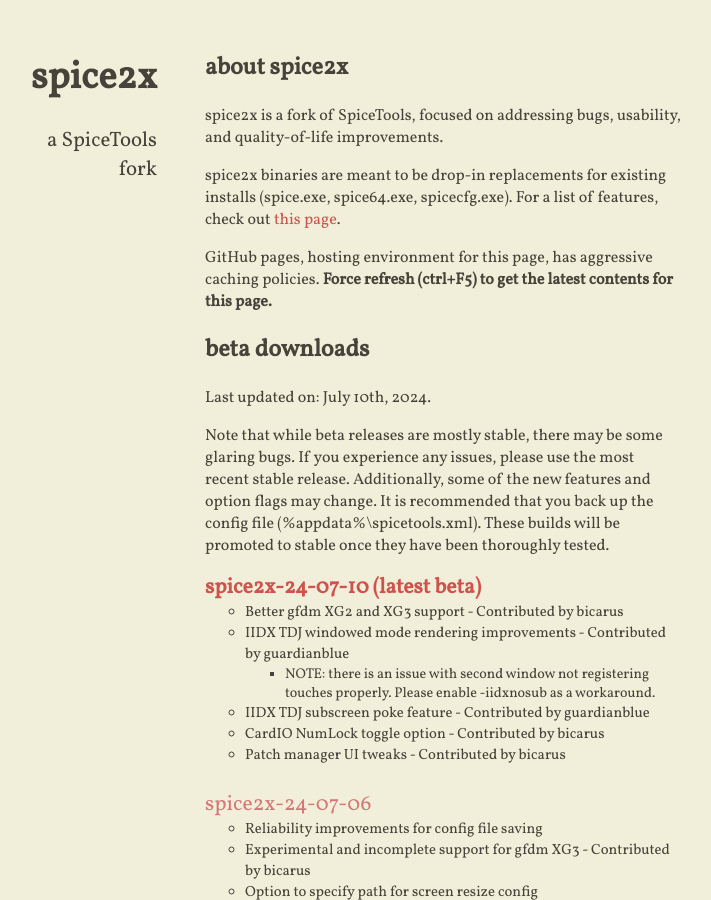
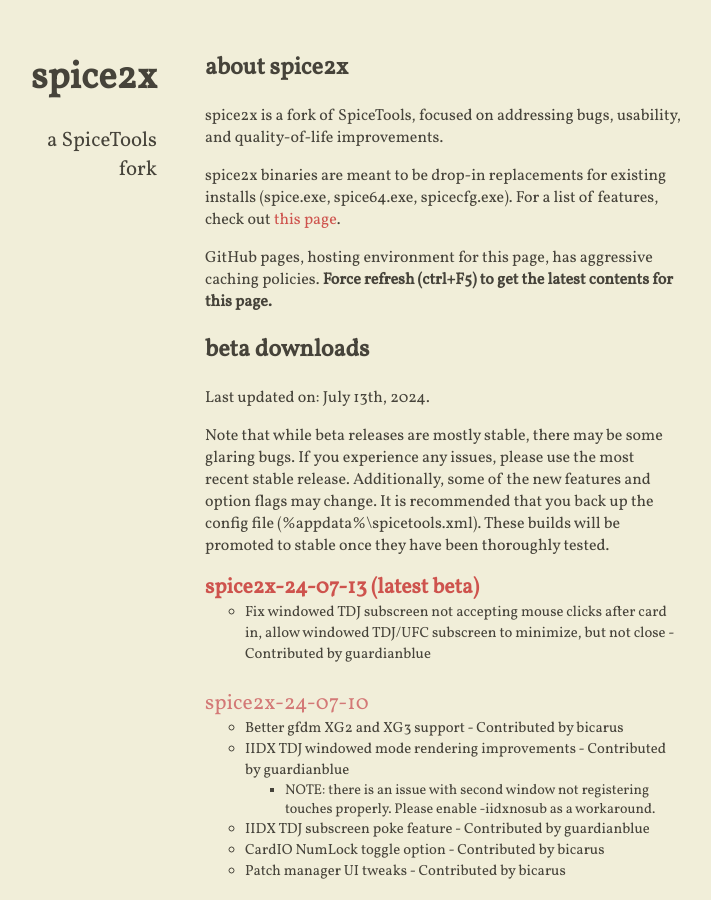
Before and after one commit to spice2x/spice2x.github.io, a Jekyll site: the page built from docs/index.html, in a window 1280 px wide and 900 px high. Shown: the whole window, without its empty margins (299-1010 px from the left). Built offline with Jekyll 4.4.1, drawn with Linux system fonts in a browser that asks for light colours; nearby versions of some CDN libraries.

Commit message:
24-07-13

```diff
--- a/docs/_includes/content.html
+++ b/docs/_includes/content.html
@@ -11,7 +11,7 @@
 
 <h2>beta downloads</h2>
 
-<p>Last updated on: July 10th, 2024.</p>
+<p>Last updated on: July 13th, 2024.</p>
 
 <p>Note that while beta releases are mostly stable, there may be some glaring bugs. If you experience any issues, please
   use the most recent stable release. Additionally, some of the new features and option flags may change. It is
@@ -19,6 +19,15 @@
   stable once they have been thoroughly tested.
 </p>
 <ul class="downloads-beta highlight-latest">
+  <li>
+    <a class="download-link" href="https://github.com/spice2x/spice2x.github.io/releases/download/24-07-13/spice2x-24-07-13.zip">
+      spice2x-24-07-13
+    </a>
+    <ul>
+      <li>Fix windowed TDJ subscreen not accepting mouse clicks after card in,
+        allow windowed TDJ/UFC subscreen to minimize, but not close - Contributed by guardianblue</li>
+    </ul>
+  </li>
   <li>
     <a class="download-link" href="https://github.com/spice2x/spice2x.github.io/releases/download/24-07-10/spice2x-24-07-10.zip">
       spice2x-24-07-10
```
